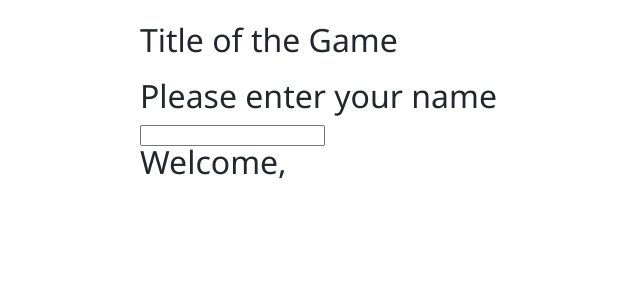
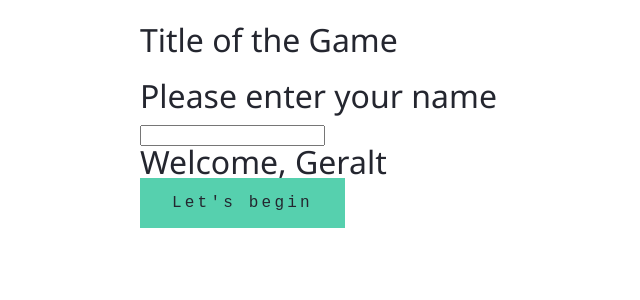
Before and after one commit to philipjc/bet-card-game, a React (Create React App) app: page / in a window 1280 px wide. Shown: the top 300 px of the page, without its empty margins (0-640 px from the left). Built offline with nearby package versions, Linux system fonts and the light colour scheme.

Commit message:
hide and show action game state.

```diff
--- a/src/app-styled/Buttons.styled.tsx
+++ b/src/app-styled/Buttons.styled.tsx
@@ -5,10 +5,20 @@ const PrimaryButton = styled.button`
   color: ${props => props.theme.palette.text};
   padding: ${props => props.theme.spacing.medium} ${props => props.theme.spacing.large};
   font-size: .5em;
+  font-family: monospace;
+  letter-spacing: .2em;
+`;
+
+const SecondaryButton = styled.button`
+  background-color: ${props => props.theme.palette.highlight};
+  color: ${props => props.theme.palette.text};
+  padding: ${props => props.theme.spacing.medium} ${props => props.theme.spacing.large};
+  font-size: .5em;
 `;
 
 const ButtonsStyles = {
   PrimaryButton,
+  SecondaryButton,
 };
 
 export default ButtonsStyles;
--- a/src/features/cards/Cards.tsx
+++ b/src/features/cards/Cards.tsx
@@ -3,6 +3,7 @@ import { useAppSelector, useAppDispatch } from '../../app/hooks';
 import {
   getCardsAsync,
   selectCards,
+  selectCardDeck,
 } from './cardsSlice';
 
 import CardsStyles from "./styled/Cards.styled";
@@ -21,8 +22,11 @@ const {
 export function Cards() {
   const dispatch = useAppDispatch();
   const cards = useAppSelector(selectCards);
-  const { deck: { cards: cardList, deck_id } } = cards;
-  const card = cardList[0];
+  const cardDeck = useAppSelector(selectCardDeck);
+
+  const { deck: { deck_id } } = cards;
+  const currentCard = cardDeck[0];
+  const GAME_ACTIVE = cardDeck.length > 0;
 
   return (
     <CardsStyled>
@@ -36,9 +40,13 @@ export function Cards() {
         </PrimaryButton>
       </CardActionsStyled>
 
-      <CardStyled>
-        <img src={card?.images.png}/>
-      </CardStyled>
+      {
+        GAME_ACTIVE && (
+          <CardStyled>
+            <img src={currentCard?.images.png}/>
+          </CardStyled>
+        )
+      }
 
     </CardsStyled>
   )
--- a/src/features/cards/cards-api/cardsAPI.ts
+++ b/src/features/cards/cards-api/cardsAPI.ts
@@ -2,7 +2,7 @@
 export function fetchCards(id = '') {
   const url = id.length > 0
     ? `https://deckofcardsapi.com/api/deck/${id}/draw/?count=1`
-    : 'https://deckofcardsapi.com/api/deck/new/draw/?count=1';
+    : 'https://deckofcardsapi.com/api/deck/new/draw/?count=12';
 
   return new Promise<{ data: {} }>((resolve) => {
     fetch(url, {
--- a/src/features/cards/cardsSlice.ts
+++ b/src/features/cards/cardsSlice.ts
@@ -41,6 +41,7 @@ export const cardSlice = createSlice({
 // State selector
 // ==============
 export const selectCards = (state: RootState) => state.cards;
+export const selectCardDeck = (state: RootState) => state.cards.deck.cards;
 
 // Actions
 // =======
--- a/src/features/game/GameView.tsx
+++ b/src/features/game/GameView.tsx
@@ -1,10 +1,12 @@
 import React from "react";
 import { useAppSelector, useAppDispatch } from '../../app/hooks';
 import { enterName, hideNameInput,selectGameView } from './gameViewSlice';
+import {selectCardDeck} from '../cards/cardsSlice';
 import GameViewStyles from "./styled/GameView.styled";
 import ButtonsStyles from '../../app-styled/Buttons.styled';
 
 import {Cards} from "../cards/Cards";
+import {PlayerActions} from "./components/player-actions/PlayerActions";
 
 const {
   GameViewStyled,
@@ -20,43 +22,64 @@ const {
 
 export const GV_DATA = {
   name: 'GameView',
+  player: {
+    heading: 'Please enter your name',
+    message: 'Welcome,'
+  },
+  initiate: {
+    button: 'Let\'s begin',
+  }
 }
 
 export function GameView() {
   const dispatch = useAppDispatch();
   const game = useAppSelector(selectGameView);
+  const cards = useAppSelector(selectCardDeck);
   const { playerName, initiatePlayer } = game;
 
+  const CARDS_LOADED = cards.length > 0;
+  const PLAYER_INITIATED = initiatePlayer;
   const PLAYER_NOT_INITIATED = !initiatePlayer;
-  const HIED_NAME_INPUTS = playerName.length > 1 && !initiatePlayer;
+  const HIDE_NAME_INPUTS = playerName?.length > 1 && PLAYER_NOT_INITIATED;
 
   return (
-    <GameViewStyled data-testid="GameView">
+    <GameViewStyled data-testid={GV_DATA.name}>
 
       {
-        PLAYER_NOT_INITIATED && (
+        HIDE_NAME_INPUTS && (
           <NameEntryStyled>
-            <h2>Please enter your name</h2>
+            <h2>{GV_DATA.player.heading}</h2>
             <input onChange={(e) => dispatch(enterName(e.target.value))} type="text" />
           </NameEntryStyled>
         )
       }
 
       <NameStyled>
-        <h3>Welcome, {playerName}</h3>
+        <h3>{`${GV_DATA.player.message} ${playerName}`}</h3>
       </NameStyled>
 
       {
-        HIED_NAME_INPUTS && (
+        HIDE_NAME_INPUTS && (
           <InitiateStyled>
             <PrimaryButton onClick={() => dispatch(hideNameInput())}>
-              Let's begin
+              {GV_DATA.initiate.button}
             </PrimaryButton>
           </InitiateStyled>
         )
       }
 
-      {initiatePlayer && (<Cards />)}
+      {
+        PLAYER_INITIATED && (
+          <>
+            <Cards />
+            {
+              CARDS_LOADED && (
+                <PlayerActions />
+              )
+            }
+          </>
+        )
+      }
 
     </GameViewStyled>
   )
--- /dev/null
+++ b/src/features/game/components/player-actions/PlayerActions.tsx
@@ -0,0 +1,27 @@
+import React from "react";
+import ButtonsStyles from "../../../../app-styled/Buttons.styled";
+
+const { PrimaryButton } = ButtonsStyles;
+
+export const PA_DATA = {
+  name: 'PlayerActions',
+  heading: 'Place your bet',
+};
+
+export function PlayerActions() {
+
+  return (
+    <div data-testid={PA_DATA.name}>
+      <h4>{PA_DATA.heading}</h4>
+
+      <div>
+        <PrimaryButton onClick={() => { console.log('lower') }}>
+          Lower
+        </PrimaryButton>
+        <PrimaryButton onClick={() => { console.log('higher') }}>
+          Higher
+        </PrimaryButton>
+      </div>
+    </div>
+  )
+}
--- a/src/features/game/gameView.interfaces.ts
+++ b/src/features/game/gameView.interfaces.ts
@@ -12,7 +12,6 @@ export interface Score {
 export interface GameView {
   playerName: string;
   initiatePlayer: boolean;
-  gameActive: boolean;
   score: Score;
   bet: string;
 }
--- a/src/features/game/gameView.state.ts
+++ b/src/features/game/gameView.state.ts
@@ -1,9 +1,8 @@
 import {GameView} from "./gameView.interfaces";
 
 export const initialState: GameView = {
-  playerName: '',
+  playerName: 'Geralt',
   initiatePlayer: false,
-  gameActive: false,
   score: {
     won: 0,
     lost: 0
--- a/src/features/game/styled/GameView.styled.tsx
+++ b/src/features/game/styled/GameView.styled.tsx
@@ -1,6 +1,8 @@
 import styled from 'styled-components';
 
 const GameViewStyled = styled.div`
+  height: 90vh;
+
 `;
 
 const NameEntryStyled = styled.div`
```
